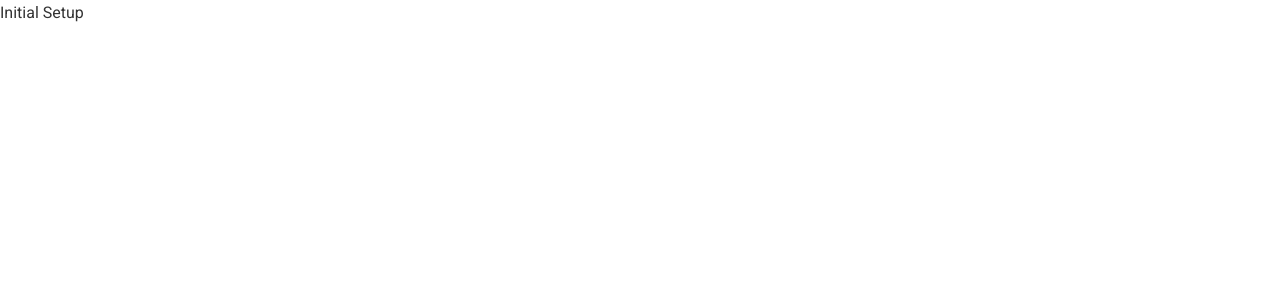
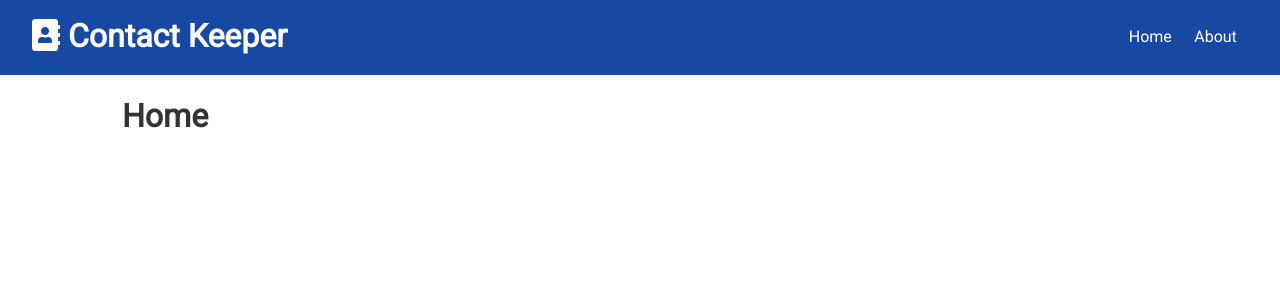
Before and after one commit to weichunnn/contact-keeper, a React (Create React App) app in the folder client/: page / in a window 1280 px wide. Shown: the top 300 px of the page. Built offline with nearby package versions, Linux system fonts and the light colour scheme; the HTML template or start-up script is replaced by a standard one.

Commit message:
Setup Router

```diff
--- a/client/src/App.js
+++ b/client/src/App.js
@@ -1,8 +1,24 @@
-import React from 'react';
+import React, { Fragment } from 'react';
+import { BrowserRouter as Router, Route, Switch } from 'react-router-dom';
+import Navbar from './components/layout/Navbar';
+import Home from './components/pages/Home';
+import About from './components/pages/About';
 import './App.css';
 
 const App = () => {
-  return <div className='App'>Initial Setup</div>;
+  return (
+    <Router>
+      <Fragment>
+        <Navbar />
+        <div className='container'>
+          <Switch>
+            <Route exact path='/' component={Home} />
+            <Route exact path='/about' component={About} />
+          </Switch>
+        </div>
+      </Fragment>
+    </Router>
+  );
 };
 
 export default App;
```
